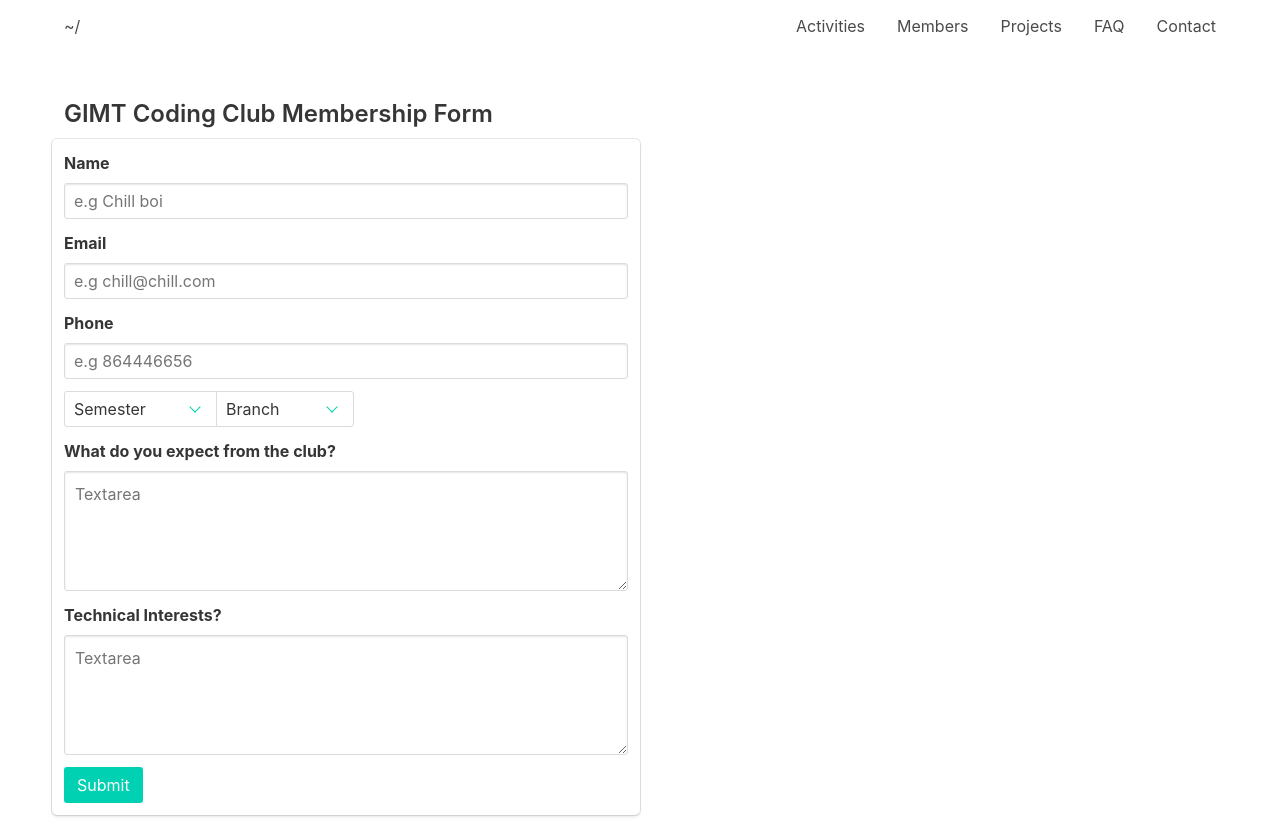
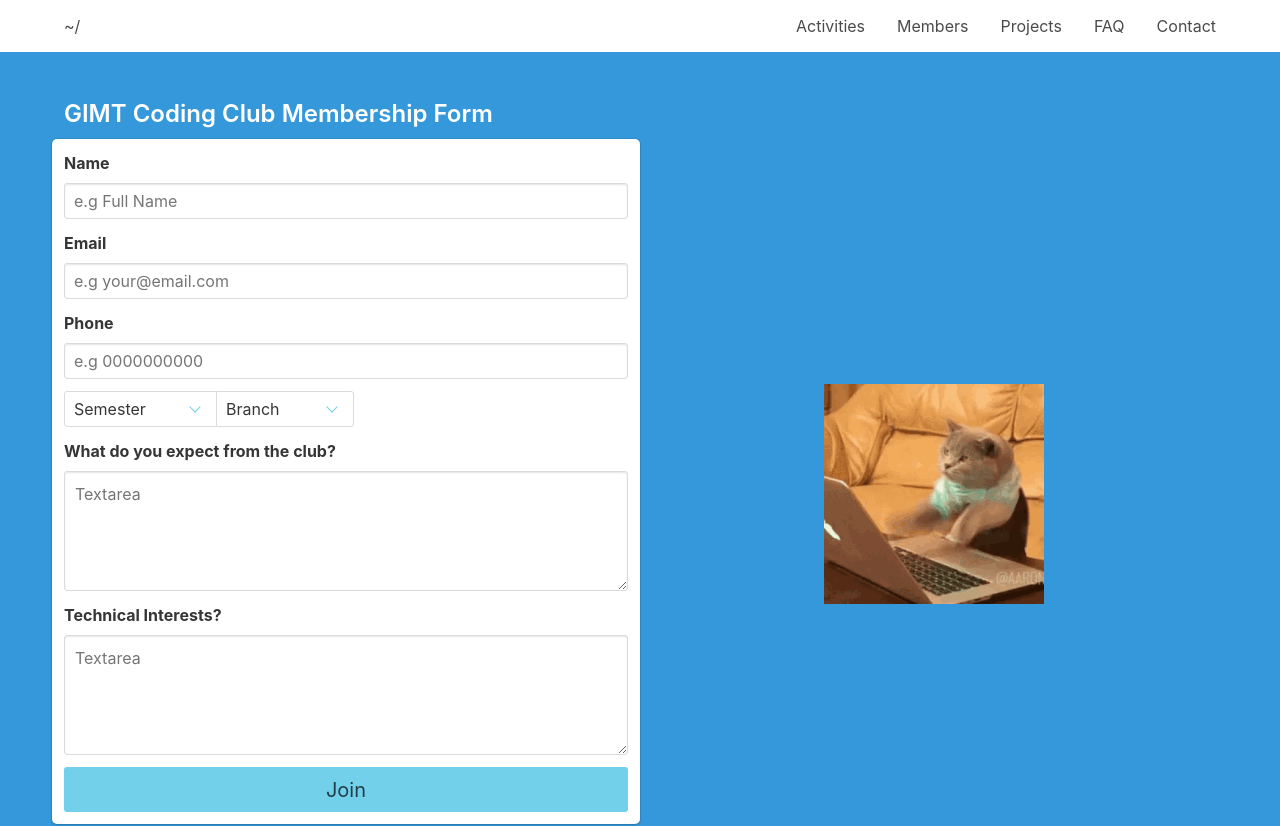
Before and after one commit to MaxySpark/website-source, a React (Create React App) app: page /join in a window 1280 px wide. Shown: the top 826 px of the page. Built offline with nearby package versions, Linux system fonts and the light colour scheme.

Commit message:
added cat

```diff
--- a/src/components/Activity/ActivitiesPage.js
+++ b/src/components/Activity/ActivitiesPage.js
@@ -5,11 +5,17 @@ const ActivitiesPage = props => (
         <section className="section">
           <div className="container">
             <h2 className="title">Activities</h2>
-            <div className="timeline">
-                <TimelineItem type="is-danger"/>
-                <TimelineItem type="is-warning"/>
-                <TimelineItem/>
-                <TimelineItem/>
+            <div className="columns">
+              <div className="column is-6">
+                <div className="timeline-container">
+                <div className="timeline">
+                    <TimelineItem type="is-danger"/>
+                    <TimelineItem type="is-warning"/>
+                    <TimelineItem/>
+                    <TimelineItem/>
+                </div>
+                </div>
+              </div>
             </div>
           </div>
         </section>
--- a/src/components/App.js
+++ b/src/components/App.js
@@ -7,7 +7,7 @@ import ActivitiesPage from './Activity/ActivitiesPage'
 import FaqPage from './FaqPage'
 import ContactPage from './Contact/ContactPage'
 import MembersPage from './Members/MembersPage'
-import JoinPage from './JoinPage'
+import JoinPage from './Join/JoinPage'
 import ProjectsPage from './Projects/ProjectsPage'
 import Navbar from './Navbar'
 import Footer from './Footer'
--- a/src/components/JoinPage.js
+++ b/src/components/Join/Form.js
@@ -1,28 +1,23 @@
 import React from 'react'
 
-const JoinPage = props => (
-        <section className="section">
-          <div className="container">
-            <h4 className="title is-4">GIMT Coding Club Membership Form</h4>
-            <div className="columns">
-              <div className="column is-6 box">
+const Form = props => (
             <form>
               <div className="field">
                 <label name="name" className="label">Name</label>
                 <div className="control">
-                   <input name="name" className="input" type="text" placeholder="e.g Chill boi"/>
+                   <input name="name" className="input" type="text" placeholder="e.g Full Name"/>
                 </div>
               </div>
               <div className="field">
                 <label className="label">Email</label>
                 <div className="control">
-                   <input name="email" className="input" type="email" placeholder="e.g chill@chill.com"/>
+                   <input name="email" className="input" type="email" placeholder="e.g your@email.com"/>
                 </div>
               </div>
               <div className="field">
                 <label className="label">Phone</label>
                 <div className="control">
-                   <input name="phone" className="input" type="phone" placeholder="e.g 864446656"/>
+                   <input name="phone" className="input" type="phone" placeholder="e.g 0000000000"/>
                 </div>
               </div>
               <div className="field has-addons">
@@ -44,6 +39,8 @@ const JoinPage = props => (
                       <option>CSE</option>
                       <option>ECE</option>
                       <option>Mechanical</option>
+                      <option>Electrical</option>
+                      <option>Civil</option>
                     </select>
                   </div>
                 </div>
@@ -62,14 +59,10 @@ const JoinPage = props => (
               </div>
               <div className="field">
                 <div className="control">
-                  <button className="button is-primary">Submit</button>
+                  <button className="button is-info is-medium full-width">Join</button>
                 </div>
               </div>
             </form>
-              </div>
-            </div>
-          </div>
-        </section>
 )
 
-export default JoinPage;
+export default Form;
--- /dev/null
+++ b/src/components/Join/JoinPage.js
@@ -0,0 +1,21 @@
+import React from 'react'
+import Form from './Form'
+import smashpaws from '../../smashpaws.gif'
+
+const JoinPage = props => (
+        <section className="section form-container">
+          <div className="container">
+            <h4 className="title is-4">GIMT Coding Club Membership Form</h4>
+            <div className="columns">
+              <div className="column is-6 box">
+                <Form/>
+              </div>
+              <div className="column flex-center">
+                      <img alt="cat smash paws" src={smashpaws}/>
+              </div>
+            </div>
+          </div>
+        </section>
+)
+
+export default JoinPage;
--- a/src/styles/index.sass
+++ b/src/styles/index.sass
@@ -1,3 +1,6 @@
+@import 'bulma/sass/utilities/initial-variables'
+$blue: #72d0eb
+$primary: $blue
 @import 'bulma/bulma'
 
 // keyframes
@@ -6,6 +9,19 @@
     transform: rotate(0deg)
   100%
     transform: rotate(360deg)
+
+.full-width
+  width: 100%
+
+.flex-center
+  display: flex
+  justify-content: center
+  align-items: center
+
+.form-container
+  background-color: #3498db
+  h1,h2,h3,h4,h5,h6
+    color: #fff
 
 .hero-section
   background-color: #3498db
@@ -54,3 +70,7 @@
       animation: justrotate 20s infinite
       +mobile
         height: 3em
+
+.timeline-container
+  height: 20em
+  overflow-y: auto
```
Also changed, not shown: src/smashpaws.gif (added), src/styles/index.css.
